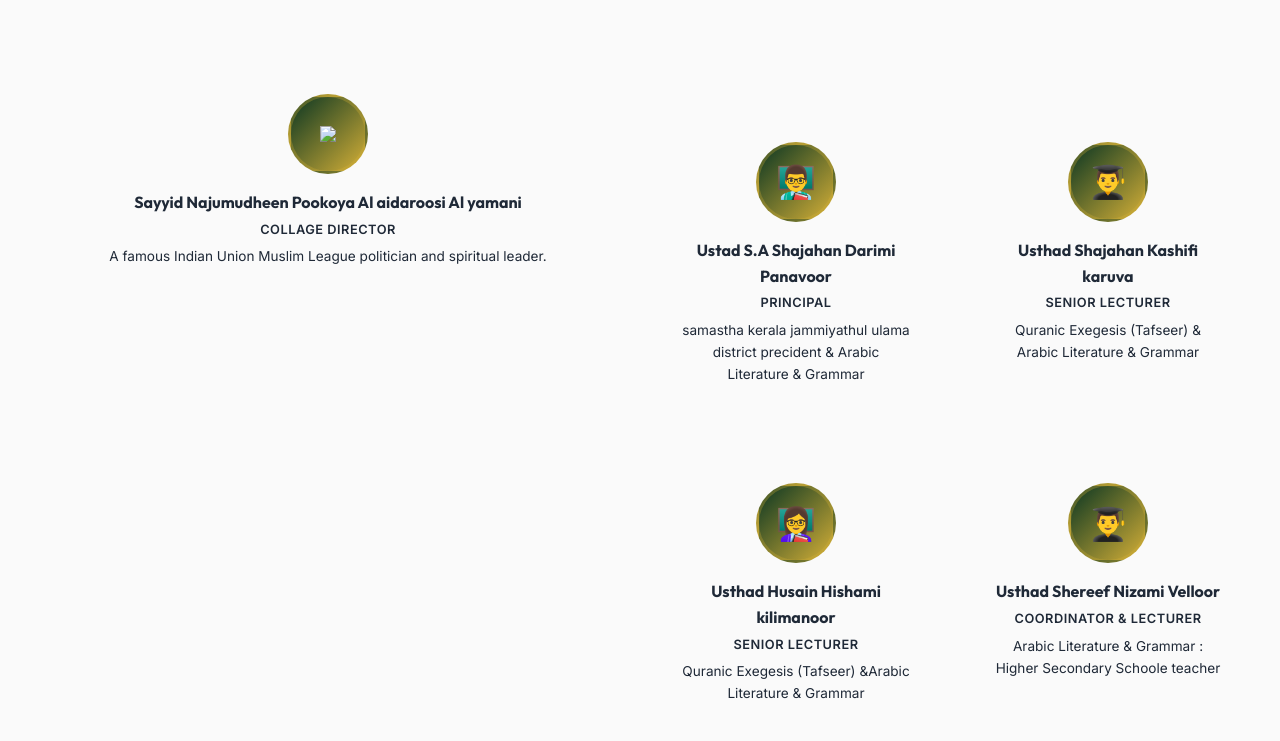
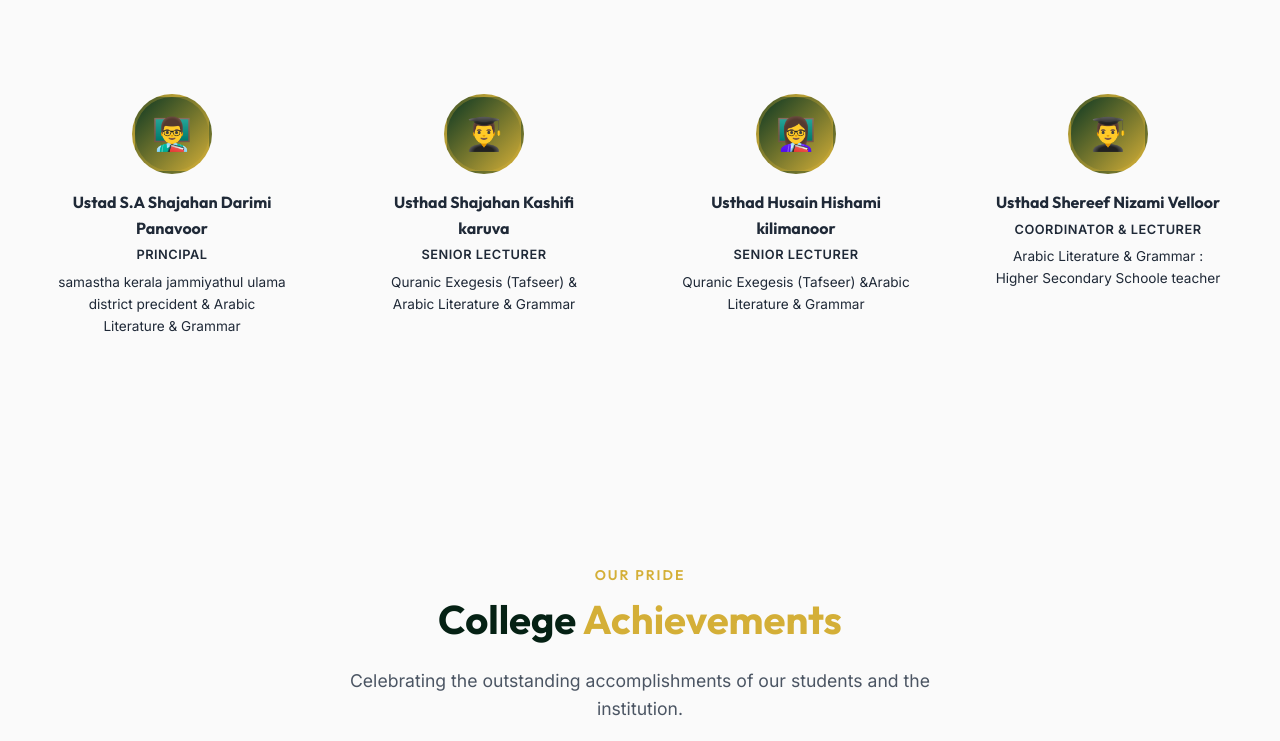
Before and after one commit to ASIF773630/NoorulHikma.com, a plain HTML site: page index.html in a window 1280 px wide. Shown: the part 3563-4304 px from the top of the page. Drawn offline with Linux system fonts and the light colour scheme.

Commit message:
Remove faculty card for Sayyid Najumudheen
Removed a faculty card for Sayyid Najumudheen Pookoya Al aidaroosi Al yamani from the faculty grid.

```diff
--- a/index.html
+++ b/index.html
@@ -851,13 +851,6 @@
                 <h2 class="section-title">Meet Our <span class="highlight-green">Faculty</span></h2>
                 <p>Guided by experienced scholars and educators committed to your academic and spiritual growth.</p>
             </div>
-              <div class="faculty-grid">
-                <div class="faculty-card fade-in-section delay-1">
-                    <div class="faculty-avatar"><img src = "../C:\Users\PC1\Pictures\Screenshots\Screenshot 2026-04-14 110841.png"></div>
-                    <div class="faculty-name">Sayyid Najumudheen Pookoya Al aidaroosi Al yamani  </div>
-                    <div class="faculty-role"> Collage Director </div>
-                    <div class="faculty-subject"> A famous Indian Union Muslim League politician and spiritual leader.</div>
-                </div>
             <div class="faculty-grid">
                 <div class="faculty-card fade-in-section delay-1">
                     <div class="faculty-avatar">👨‍🏫</div>
```
